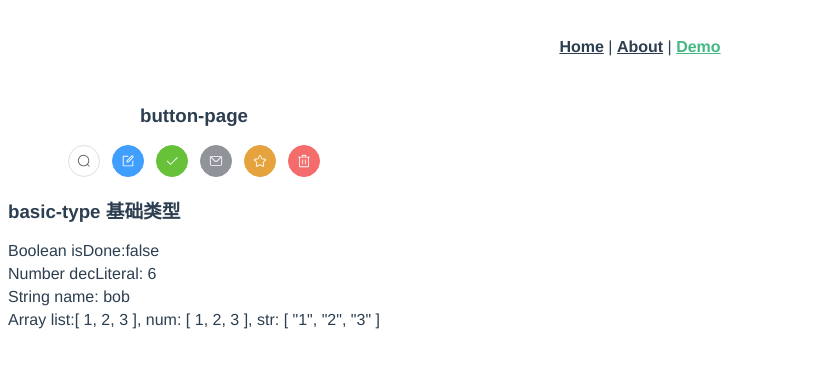
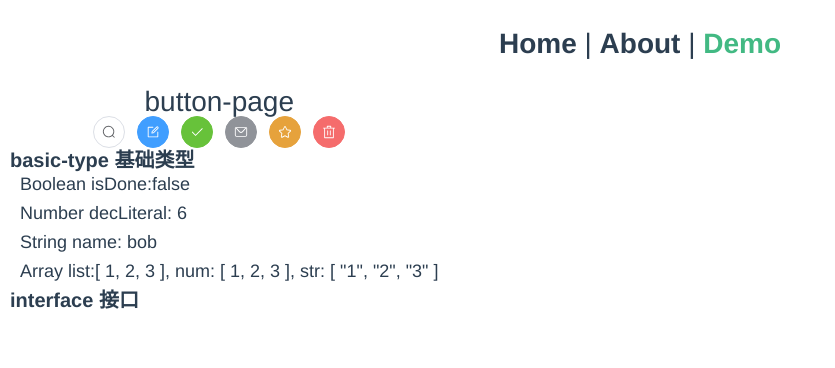
Before and after one commit to Shuo-Mr/vue3-template-ts, a Vue app: page /#/demo in a window 1280 px wide. Shown: the top 368 px of the page, without its empty margins (0-835 px from the left). Built offline with nearby package versions, Linux system fonts and the light colour scheme.

Commit message:
fix: interface-test

```diff
--- a/src/App.vue
+++ b/src/App.vue
@@ -1,9 +1,9 @@
 <!--
  * @Description: file content
- * @Author:
+ * @Author: 梁烁
  * @Date: 2022-08-08 11:00:07
  * @LastEditors: Xiaochun liu
- * @LastEditTime: 2022-08-11 18:24:54
+ * @LastEditTime: 2022-08-12 16:14:54
 -->
 <template>
   <nav>
@@ -14,7 +14,7 @@
 </template>
 
 <style lang="scss">
-@import '@/assets/style/flex.scss';
+@import '@/assets/style/index.scss';
 #app {
   font-family: Avenir, Helvetica, Arial, sans-serif;
   -webkit-font-smoothing: antialiased;
--- /dev/null
+++ b/src/assets/style/index.scss
@@ -0,0 +1,19 @@
+@import "./reset.scss";
+@import "./flex.scss";
+
+.wrapper {
+  padding-left: 10px;
+  font-size: 20px;
+  line-height: 24px;
+  text-align: left;
+  h3 {
+    font-weight: 600;
+  }
+  .content {
+    padding-left: 10px;
+    font-size: 18px;
+    div {
+      padding-bottom: 5px;
+    }
+  }
+}
--- a/src/assets/style/reset.scss
+++ b/src/assets/style/reset.scss
@@ -1,5 +1,3 @@
-@import './vars';
-
 html,
 body,
 div,
--- a/src/views/Demo/DemoView.ts
+++ b/src/views/Demo/DemoView.ts
@@ -3,14 +3,15 @@
  * @Author: Xiaochun liu
  * @Date: 2022-08-12 13:44:05
  * @LastEditors: Xiaochun liu
- * @LastEditTime: 2022-08-12 13:59:45
+ * @LastEditTime: 2022-08-12 16:11:08
  */
 import { defineComponent, ref } from 'vue';
 import ButtonPage from './components/button-page.vue';
 import BasicType from './components/basic-type/basic-type.vue';
+import InterfaceTest from './components/interface-test/interface-test.vue';
 
 export default defineComponent({
-  components: { ButtonPage, BasicType },
+  components: { ButtonPage, BasicType, InterfaceTest },
   setup() {
     // button-page
     const buttonTitle = ref<string>('button-page');
--- a/src/views/Demo/DemoView.vue
+++ b/src/views/Demo/DemoView.vue
@@ -3,13 +3,14 @@
  * @Author: Xiaochun liu
  * @Date: 2022-08-08 15:09:37
  * @LastEditors: Xiaochun liu
- * @LastEditTime: 2022-08-12 13:59:52
+ * @LastEditTime: 2022-08-12 16:09:10
 -->
 <template>
   <div class="demo flex">
     <div>
       <ButtonPage :title="buttonTitle" :desc="buttonDesc" />
       <BasicType />
+      <InterfaceTest />
     </div>
   </div>
 </template>
--- a/src/views/Demo/components/basic-type/basic-type.scss
+++ /dev/null
@@ -1,8 +0,0 @@
-.basic-type-wrap {
-  text-align: left;
-  .basic-type-cont {
-    div {
-      padding-bottom: 5px;
-    }
-  }
-}
--- a/src/views/Demo/components/basic-type/basic-type.vue
+++ b/src/views/Demo/components/basic-type/basic-type.vue
@@ -3,12 +3,12 @@
  * @Author: Xiaochun liu
  * @Date: 2022-08-12 13:45:14
  * @LastEditors: Xiaochun liu
- * @LastEditTime: 2022-08-12 14:41:13
+ * @LastEditTime: 2022-08-12 16:15:30
 -->
 <template>
-  <div class="basic-type-wrap">
+  <div class="wrapper">
     <h3>basic-type 基础类型</h3>
-    <div class="basic-type-cont">
+    <div class="content">
       <div>Boolean isDone:{{ isDone }}</div>
       <div>Number decLiteral: {{ decLiteral }}</div>
       <div>String name: {{ name }}</div>
@@ -18,4 +18,3 @@
 </template>
 
 <script lang="ts" src="./basic-type.ts"></script>
-<style lang="scss" scoped src="./basic-type.scss"></style>
--- /dev/null
+++ b/src/views/Demo/components/interface-test/interface-test.ts
@@ -0,0 +1,25 @@
+/*
+ * @Description: 接口练习
+ * @Author: Xiaochun liu
+ * @Date: 2022-08-12 16:03:48
+ * @LastEditors: Xiaochun liu
+ * @LastEditTime: 2022-08-12 16:26:55
+ */
+import { defineComponent } from 'vue';
+
+interface LabelledValue {
+  label: string;
+}
+
+export default defineComponent({
+  name: 'interfaceTest',
+  setup() {
+    function printLabel(labelledObj: LabelledValue) {
+      console.log('printLabel:', labelledObj.label);
+    }
+    const myObj = { size: 10, label: 'Size 10 Object' };
+    printLabel(myObj);
+
+    return {};
+  },
+});
--- /dev/null
+++ b/src/views/Demo/components/interface-test/interface-test.vue
@@ -0,0 +1,15 @@
+<!--
+ * @Description: 接口练习
+ * @Author: Xiaochun liu
+ * @Date: 2022-08-12 16:03:37
+ * @LastEditors: Xiaochun liu
+ * @LastEditTime: 2022-08-12 16:19:54
+-->
+<template>
+  <div class="wrapper">
+    <h3>interface 接口</h3>
+    <div class="content"></div>
+  </div>
+</template>
+
+<script lang="ts" src="./interface-test.ts"></script>
```
